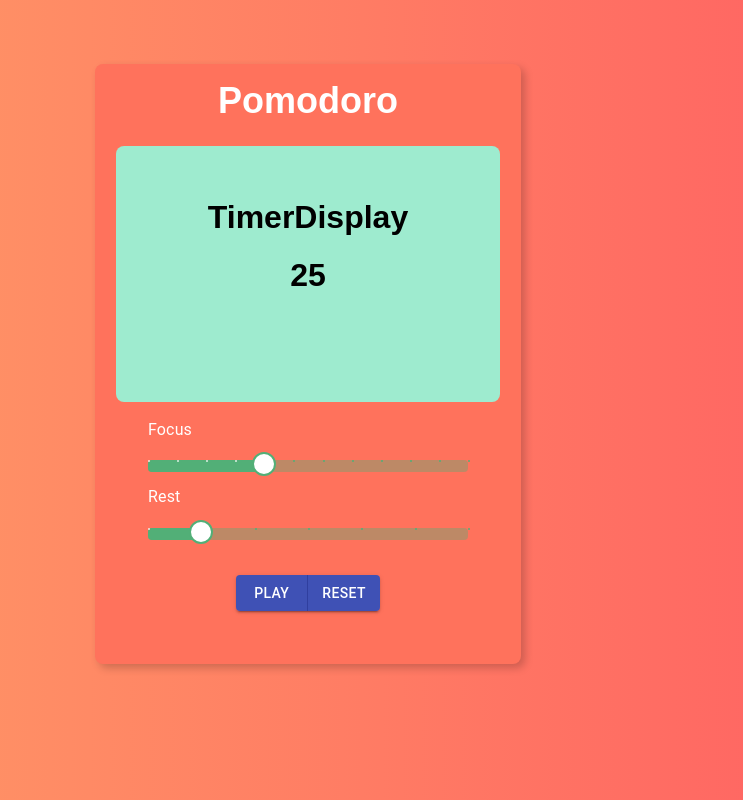
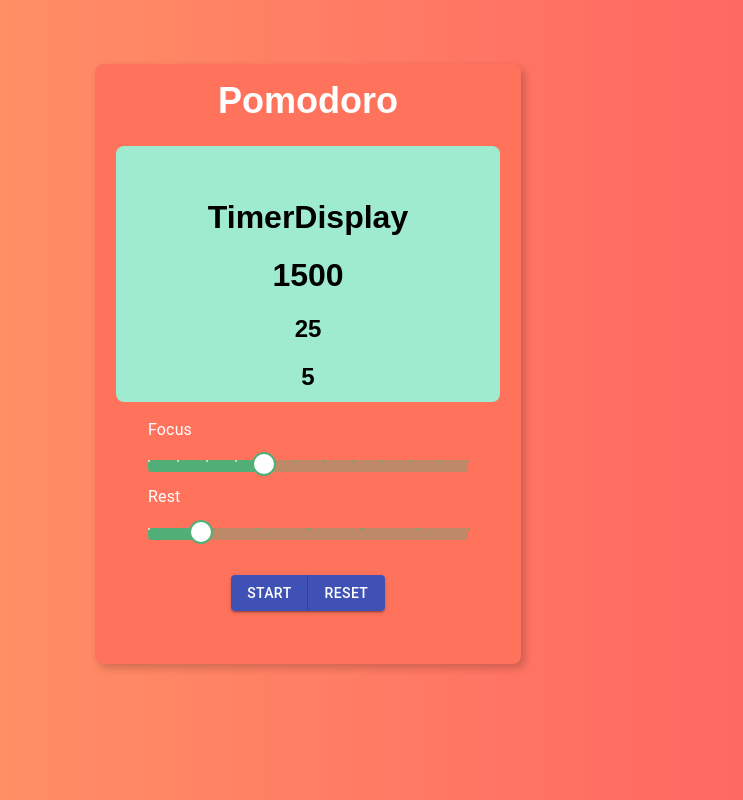
Before and after one commit to tristanjoshuaalba/simple-pomodoro, a React (Create React App) app in the folder simple-pomodoro/: page / in a window 1280 px wide. Shown: the whole page, without its empty margins (332-1075 px from the left). Built offline with nearby package versions, Linux system fonts and the light colour scheme.

Commit message:
Updating Timer to have minutes and seconds display

```diff
--- a/simple-pomodoro/src/Components/Controls.js
+++ b/simple-pomodoro/src/Components/Controls.js
@@ -7,7 +7,7 @@ import ButtonGroup from '@material-ui/core/ButtonGroup';
 const Controller = ({status, reset, statusLabel}) => {
     let label;
     if(statusLabel === false){
-        label = 'play'
+        label = 'Start'
     } else {
         label = 'pause'
     }
--- a/simple-pomodoro/src/Components/TimerDisplay.js
+++ b/simple-pomodoro/src/Components/TimerDisplay.js
@@ -1,20 +1,59 @@
 import React from 'react';
 
 
+const startTimer = (duration, display) => {
+    var timer = duration, minutes, seconds;
+        setInterval(function () {
+            minutes = parseInt(timer / 60, 10);
+            seconds = parseInt(timer % 60, 10);
+
+            minutes = minutes < 10 ? "0" + minutes : minutes;
+            seconds = seconds < 10 ? "0" + seconds : seconds;
+
+            display.textContent = minutes + ":" + seconds;
+
+            if (--timer < 0) {
+                timer = duration;
+            }
+        }, 1000);
+}
+
+// window.onload = function () {
+//     var fiveMinutes = 60 * 5
+
+//     startTimer(fiveMinutes, display);
+// };
+
+
 const TimerDisplay = ({ focusTime, restTime, phase, statusLabel }) => {
+    let display = document.querySelector('#time');
+
     let timerDisplay;
     if (phase === 'focus' & statusLabel === true) {
-        timerDisplay = focusTime
+
+        timerDisplay = focusTime*60
+
+
+        startTimer(timerDisplay, display)
+
     } else if (phase === 'rest' & statusLabel === true) {
-        timerDisplay = restTime
+
+        timerDisplay = restTime*60
+        startTimer(timerDisplay, display)
+
     } else {
-        timerDisplay = focusTime
+        timerDisplay = focusTime*60
+
     }
+
 
     return (
     <div className = 'tc bg-light-green br3 h5 pa4 ma3 w-90 center' >
-        <h1 > TimerDisplay </h1>
-        <h1 > { timerDisplay } </h1>
+        <h1> TimerDisplay </h1>
+        <h1 id = 'time'> </h1>
+        <h1> {timerDisplay} </h1>
+        <h2> {focusTime} </h2>
+        <h2> {restTime} </h2>
     </div>
     )
 }
@@ -22,4 +61,5 @@ const TimerDisplay = ({ focusTime, restTime, phase, statusLabel }) => {
 export default TimerDisplay;
 
 
-{ /* <h2>{focusTime}</h2> */ } { /* <h2>{restTime}</h2> */ }
+//* <h2>{focusTime}</h2> */
+ /* <h2>{restTime}</h2> */
```
